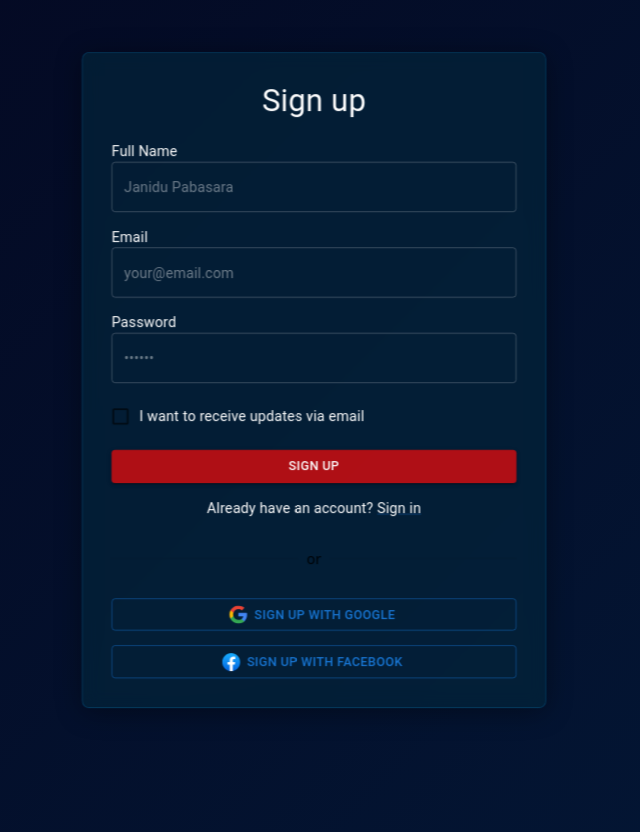
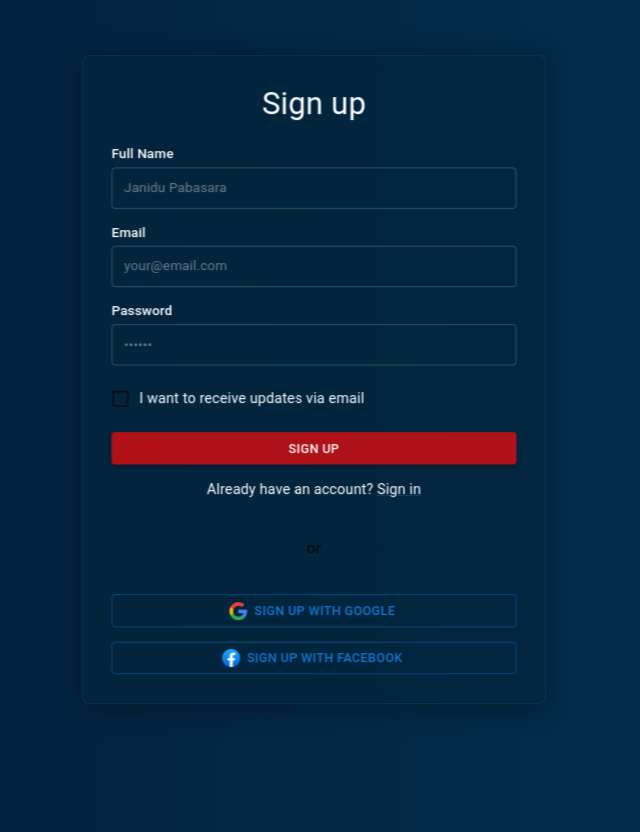
Before and after one commit to nipunmeegoda/Resourcely, a React (Vite) app in the folder Frontend-Resourcely/: page /signup in a window 1280 px wide. Shown: the top 832 px of the page, without its empty margins (522-1162 px from the left). Built offline with nearby package versions, Linux system fonts and the light colour scheme.

Commit message:
FIXED ::: inconsistent text size in login and signUp

```diff
--- a/Frontend-Resourcely/src/pages/LoginPage.tsx
+++ b/Frontend-Resourcely/src/pages/LoginPage.tsx
@@ -22,9 +22,9 @@ const Card = styled(MuiCard)(({ theme }) => ({
   flexDirection: "column",
   alignSelf: "center",
   width: "100%",
-  maxWidth: 400, // keeps card a nice size in center
+  maxWidth: 450, // Standardized width with SignUp
   padding: theme.spacing(4),
-  gap: theme.spacing(2),
+  gap: theme.spacing(3), // Increased gap for better spacing
 
   // Glassmorphism styles
   backgroundColor: "#04263bae",
@@ -134,8 +134,18 @@ export default function LoginPage(): JSX.Element {
           noValidate
           sx={{ display: "flex", flexDirection: "column", gap: 2 }}
         >
-          <FormControl>
-            <FormLabel htmlFor="email" sx={{ color: 'white' }}>Email</FormLabel>
+          <FormControl fullWidth>
+            <FormLabel
+              htmlFor="email"
+              sx={{
+                color: 'white',
+                fontSize: '0.9375rem', // Standardized size
+                mb: 0.5,
+                fontWeight: 500
+              }}
+            >
+              Email
+            </FormLabel>
             <TextField
               error={emailError}
               helperText={emailErrorMessage}
@@ -148,28 +158,56 @@ export default function LoginPage(): JSX.Element {
               fullWidth
               sx={{
                 '& .MuiInputBase-input': {
-                  color: 'rgb(255, 255, 255)',
+                  color: 'white',
+                  fontSize: '0.9375rem',
+                  py: 1.5,
                 },
-                '& .MuiInputLabel-root': {
-                  color: 'rgb(255, 255, 255)',
+                '& .MuiFormHelperText-root': {
+                  fontSize: '0.75rem',
+                  mx: 0,
+                  mt: 0.5,
                 },
                 '& .MuiOutlinedInput-root': {
                   '& fieldset': {
                     borderColor: 'rgba(255, 255, 255, 0.23)',
                   },
                   '&:hover fieldset': {
-                    borderColor: 'rgb(255, 255, 255)',
+                    borderColor: 'white',
+                  },
+                  '&.Mui-focused fieldset': {
+                    borderColor: 'white',
                   },
                 },
               }}
             />
           </FormControl>
 
-          <FormControl>
-            <Box sx={{ display: "flex", justifyContent: "space-between" }}>
-              <FormLabel htmlFor="password" sx={{ color: 'white' }}>Password</FormLabel>
-              <Link component="button" type="button" onClick={handleClickOpen} variant="body2"
-              sx={{ color: 'white' }}
+          <FormControl fullWidth>
+            <Box sx={{ display: "flex", justifyContent: "space-between", alignItems: 'center', mb: 0.5 }}>
+              <FormLabel
+                htmlFor="password"
+                sx={{
+                  color: 'white',
+                  fontSize: '0.9375rem', // Standardized size
+                  m: 0,
+                  fontWeight: 500
+                }}
+              >
+                Password
+              </FormLabel>
+              <Link
+                component="button"
+                type="button"
+                onClick={handleClickOpen}
+                variant="body2"
+                sx={{
+                  color: 'white',
+                  fontSize: '0.8125rem', // Standardized size
+                  textDecoration: 'none',
+                  '&:hover': {
+                    textDecoration: 'underline',
+                  }
+                }}
               >
                 Forgot your password?
               </Link>
@@ -187,15 +225,26 @@ export default function LoginPage(): JSX.Element {
               sx={{
                 '& .MuiInputBase-input': {
                   color: 'white',
+                  fontSize: '0.9375rem',
+                  py: 1.5,
+                  '&:-webkit-autofill': {
+                    WebkitTextFillColor: 'white',
+                    WebkitBoxShadow: '0 0 0 100px #04263b inset',
+                  },
                 },
-                '& .MuiInputLabel-root': {
-                  color: 'white',
+                '& .MuiFormHelperText-root': {
+                  fontSize: '0.75rem',
+                  mx: 0,
+                  mt: 0.5,
                 },
                 '& .MuiOutlinedInput-root': {
                   '& fieldset': {
                     borderColor: 'rgba(255, 255, 255, 0.23)',
                   },
                   '&:hover fieldset': {
+                    borderColor: 'white',
+                  },
+                  '&.Mui-focused fieldset': {
                     borderColor: 'white',
                   },
                 },
--- a/Frontend-Resourcely/src/pages/SignUp.tsx
+++ b/Frontend-Resourcely/src/pages/SignUp.tsx
@@ -20,7 +20,7 @@ const Card = styled(MuiCard)(({ theme }) => ({
   width: '100%',
   maxWidth: 450,
   padding: theme.spacing(4),
-  gap: theme.spacing(2),
+  gap: theme.spacing(3), // Increased gap for better spacing
   backgroundColor: '#04263bae',
   backdropFilter: 'blur(10px)',
   border: '1px solid #07476eae',
@@ -100,7 +100,7 @@ export default function SignUpPage() {
         display: 'flex',
         justifyContent: 'center',
         alignItems: 'center',
-        background: 'linear-gradient(135deg, #04061fff 0%, #031938ff 100%)',
+        background: "linear-gradient(to right, #021B35,rgb(4, 52, 86))", // optional bg
         p: 2,
         width: "205vh",
       }}
@@ -115,7 +115,10 @@ export default function SignUpPage() {
         <Typography
           component="h1"
           variant="h4"
-          sx={{ width: '100%', fontSize: 'clamp(2rem, 10vw, 2.15rem)', mb: 1, color: 'white', textAlign: 'center' }}
+          sx={{  width: "100%",
+            fontSize: "clamp(2rem, 10vw, 2.15rem)",
+            textAlign: "center",
+            color: 'white' }}
         >
           Sign up
         </Typography>
@@ -127,8 +130,18 @@ export default function SignUpPage() {
           sx={{ display: 'flex', flexDirection: 'column', gap: 2 }}
         >
           {/* Full Name */}
-          <FormControl>
-            <FormLabel htmlFor="name" sx={{ color: 'white' }}>Full Name</FormLabel>
+          <FormControl fullWidth>
+            <FormLabel
+              htmlFor="name"
+              sx={{
+                color: 'white',
+                fontSize: '0.9375rem',
+                mb: 0.5,
+                fontWeight: 500
+              }}
+            >
+              Full Name
+            </FormLabel>
             <TextField
               error={nameError}
               helperText={nameErrorMessage}
@@ -139,19 +152,48 @@ export default function SignUpPage() {
               required
               fullWidth
               sx={{
-                '& .MuiInputBase-input': { color: 'white' },
-                '& .MuiInputLabel-root': { color: 'white' },
+                '& .MuiInputBase-input': {
+                  color: 'white',
+                  fontSize: '0.9375rem',
+                  py: 1.5,
+                  '&:-webkit-autofill': {
+                    WebkitTextFillColor: 'white',
+                    WebkitBoxShadow: '0 0 0 100px #04263b inset',
+                  },
+                },
+                '& .MuiFormHelperText-root': {
+                  fontSize: '0.75rem',
+                  mx: 0,
+                  mt: 0.5,
+                },
                 '& .MuiOutlinedInput-root': {
-                  '& fieldset': { borderColor: 'rgba(255,255,255,0.23)' },
-                  '&:hover fieldset': { borderColor: 'white' },
+                  '& fieldset': {
+                    borderColor: 'rgba(255, 255, 255, 0.23)'
+                  },
+                  '&:hover fieldset': {
+                    borderColor: 'white'
+                  },
+                  '&.Mui-focused fieldset': {
+                    borderColor: 'white',
+                  },
                 },
               }}
             />
           </FormControl>
 
           {/* Email */}
-          <FormControl>
-            <FormLabel htmlFor="email" sx={{ color: 'white' }}>Email</FormLabel>
+          <FormControl fullWidth>
+            <FormLabel
+              htmlFor="email"
+              sx={{
+                color: 'white',
+                fontSize: '0.9375rem',
+                mb: 0.5,
+                fontWeight: 500
+              }}
+            >
+              Email
+            </FormLabel>
             <TextField
               error={emailError}
               helperText={emailErrorMessage}
@@ -163,19 +205,48 @@ export default function SignUpPage() {
               required
               fullWidth
               sx={{
-                '& .MuiInputBase-input': { color: 'white' },
-                '& .MuiInputLabel-root': { color: 'white' },
+                '& .MuiInputBase-input': {
+                  color: 'white',
+                  fontSize: '0.9375rem',
+                  py: 1.5,
+                  '&:-webkit-autofill': {
+                    WebkitTextFillColor: 'white',
+                    WebkitBoxShadow: '0 0 0 100px #04263b inset',
+                  },
+                },
+                '& .MuiFormHelperText-root': {
+                  fontSize: '0.75rem',
+                  mx: 0,
+                  mt: 0.5,
+                },
                 '& .MuiOutlinedInput-root': {
-                  '& fieldset': { borderColor: 'rgba(255,255,255,0.23)' },
-                  '&:hover fieldset': { borderColor: 'white' },
+                  '& fieldset': {
+                    borderColor: 'rgba(255, 255, 255, 0.23)'
+                  },
+                  '&:hover fieldset': {
+                    borderColor: 'white'
+                  },
+                  '&.Mui-focused fieldset': {
+                    borderColor: 'white',
+                  },
                 },
               }}
             />
           </FormControl>
 
           {/* Password */}
-          <FormControl>
-            <FormLabel htmlFor="password" sx={{ color: 'white' }}>Password</FormLabel>
+          <FormControl fullWidth>
+            <FormLabel
+              htmlFor="password"
+              sx={{
+                color: 'white',
+                fontSize: '0.9375rem',
+                mb: 0.5,
+                fontWeight: 500
+              }}
+            >
+              Password
+            </FormLabel>
             <TextField
               error={passwordError}
               helperText={passwordErrorMessage}
@@ -187,11 +258,30 @@ export default function SignUpPage() {
               required
               fullWidth
               sx={{
-                '& .MuiInputBase-input': { color: 'white' },
-                '& .MuiInputLabel-root': { color: 'white' },
+                '& .MuiInputBase-input': {
+                  color: 'white',
+                  fontSize: '0.9375rem',
+                  py: 1.5,
+                  '&:-webkit-autofill': {
+                    WebkitTextFillColor: 'white',
+                    WebkitBoxShadow: '0 0 0 100px #04263b inset',
+                  },
+                },
+                '& .MuiFormHelperText-root': {
+                  fontSize: '0.75rem',
+                  mx: 0,
+                  mt: 0.5,
+                },
                 '& .MuiOutlinedInput-root': {
-                  '& fieldset': { borderColor: 'rgba(255,255,255,0.23)' },
-                  '&:hover fieldset': { borderColor: 'white' },
+                  '& fieldset': {
+                    borderColor: 'rgba(255, 255, 255, 0.23)'
+                  },
+                  '&:hover fieldset': {
+                    borderColor: 'white'
+                  },
+                  '&.Mui-focused fieldset': {
+                    borderColor: 'white',
+                  },
                 },
               }}
             />
```
